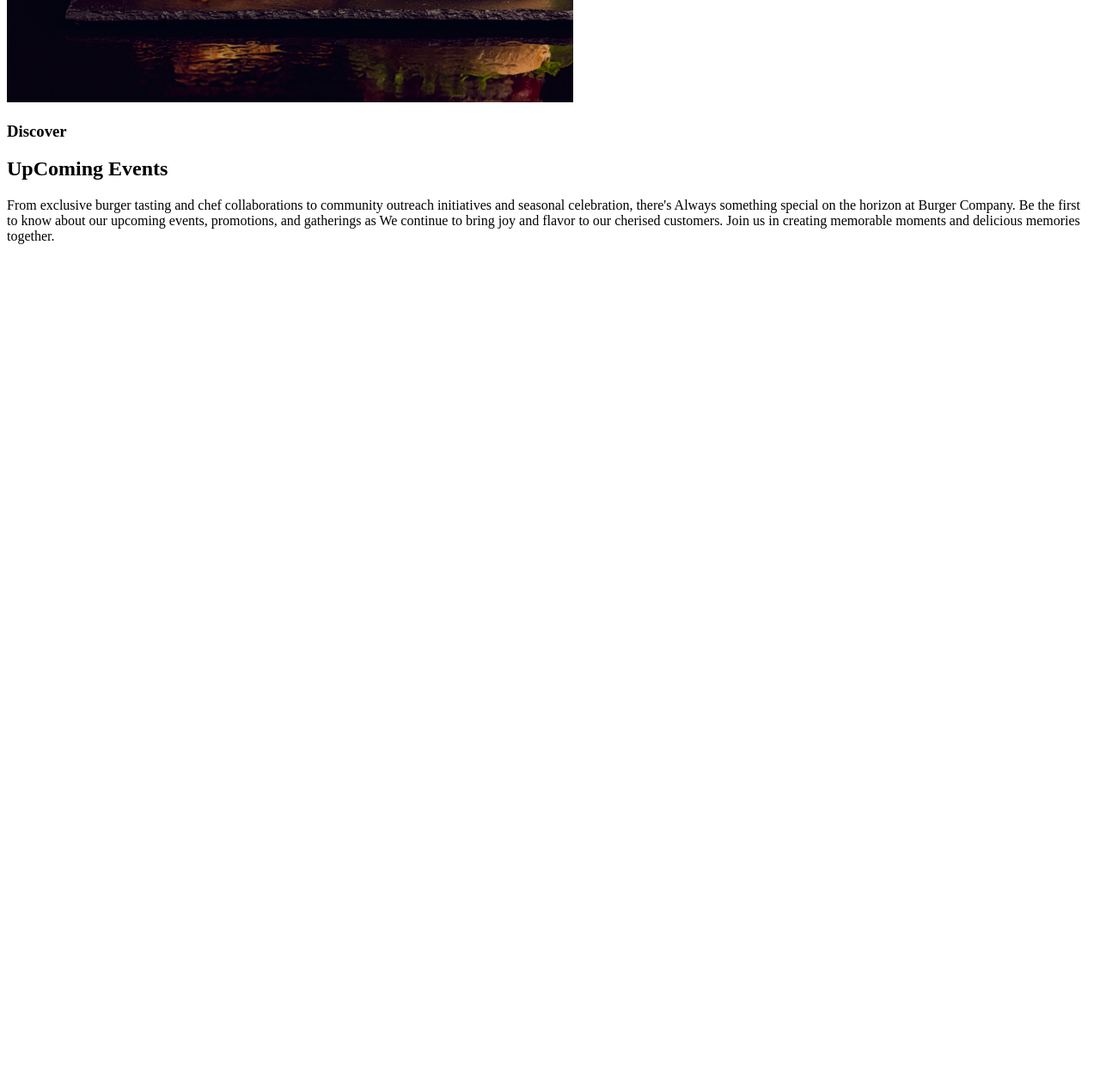
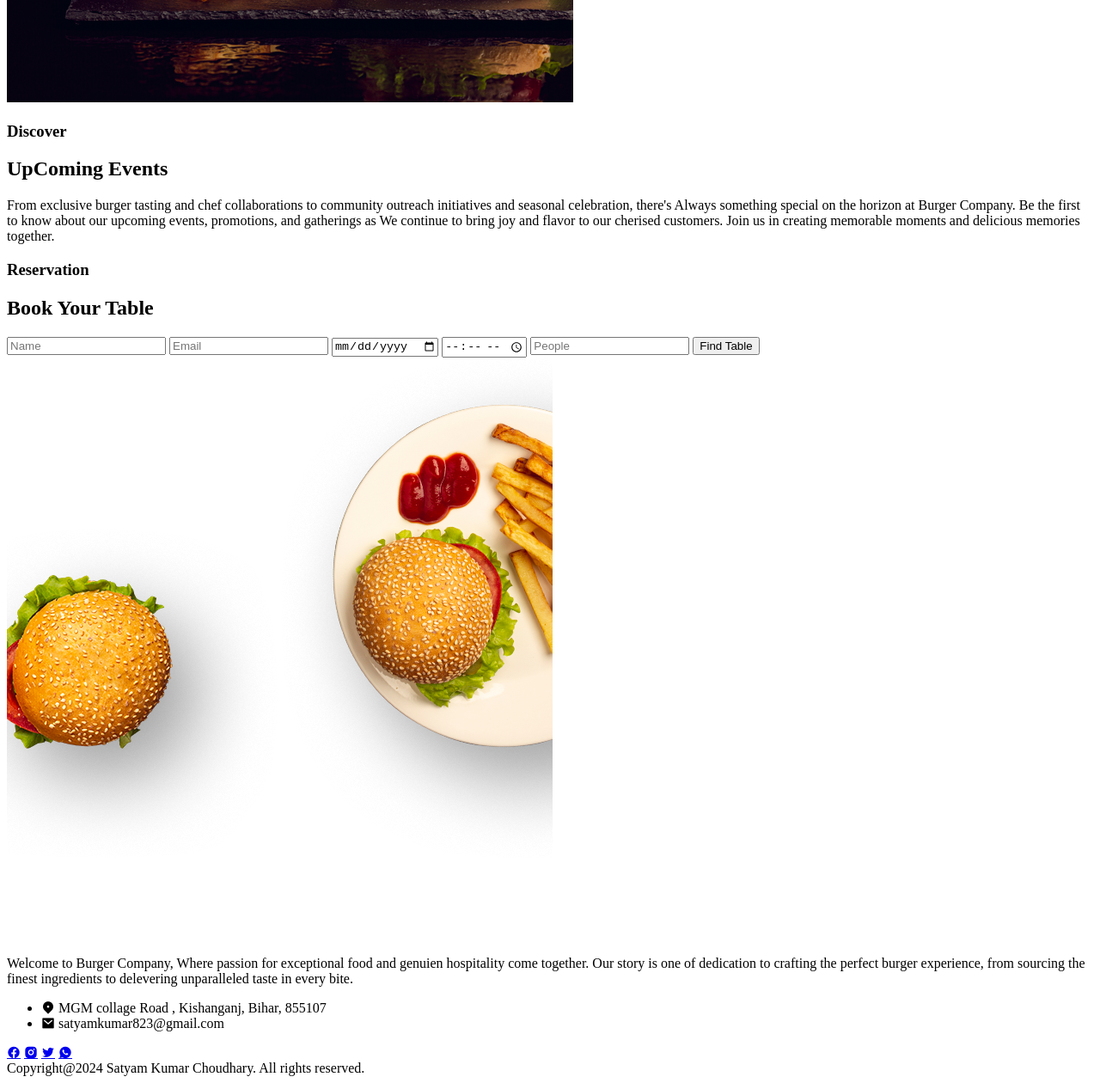
Before and after one commit to Satyamgithub11/Burger_House, a plain HTML site: page index.html in a window 1280 px wide. Shown: the part 2831-4091 px from the top of the page at 86% size. Before the commit the page ends 3131 px from the top, so only its background shows below. Drawn offline with nearby package versions, Linux system fonts and the light colour scheme.

Commit message:
final commit

```diff
--- a/index.html
+++ b/index.html
@@ -113,5 +113,61 @@
         </div>
     </section>
 
+    <section class="reservation" id="contact">
+        <div class="section_container reservation_container">
+            <h3>Reservation</h3>
+            <h2 class="section_header">Book Your Table</h2>
+            <form action="/">
+                <input type="text" placeholder="Name">
+                <input type="email" placeholder="Email">
+                <input type="date" placeholder="Date">
+                <input type="time"  placeholder="Time">
+                <input type="number" placeholder="People">
+                <button class="btn" type="submit">Find Table</button>
+            </form>
+        </div>
+        <img src="assets/reservation-bg-1.png" alt="reservation" class="reservation_bg-1">
+        <img src="assets/reservation-bg-2.png" alt="reservation" class="reservation_bg-2">
+
+    </section>
+
+    <footer class="footer">
+        <div class="section_container footer_container">
+            <div class="footer_logo">
+                <img src="assets/logo-white.png" alt="logo">
+            </div>
+            <div class="footer_content">
+                <p>
+                    Welcome to Burger Company, Where passion for exceptional food and
+                    genuien hospitality come together. Our story is one of dedication to
+                    crafting the perfect burger experience, from sourcing the finest
+                    ingredients to delevering unparalleled taste in every bite.
+                </p>
+                <div>
+                    <ul class="footer_links">
+                        <li>
+                            <span><i class="ri-map-pin-2-fill"></i></span>
+                            MGM collage Road , Kishanganj, Bihar, 855107
+                        </li>
+                        <li>
+                            <span><i class="ri-mail-fill"></i></span>
+                            satyamkumar823@gmail.com
+                        </li>
+                    </ul>
+                    <div class="footer_social">
+                        <a href="#"><i class="ri-facebook-circle-fill"></i></a>
+                        <a href="#"><i class="ri-instagram-fill"></i></a>
+                        <a href="#"><i class="ri-twitter-fill"></i></a>
+                        <a href="#"><i class="ri-whatsapp-fill"></i></a>
+
+                    </div>
+                </div>
+            </div>
+        </div>
+        <div>
+            Copyright@2024 Satyam Kumar Choudhary. All rights reserved.
+        </div>
+    </footer>
+
 </body>
 </html>
```
